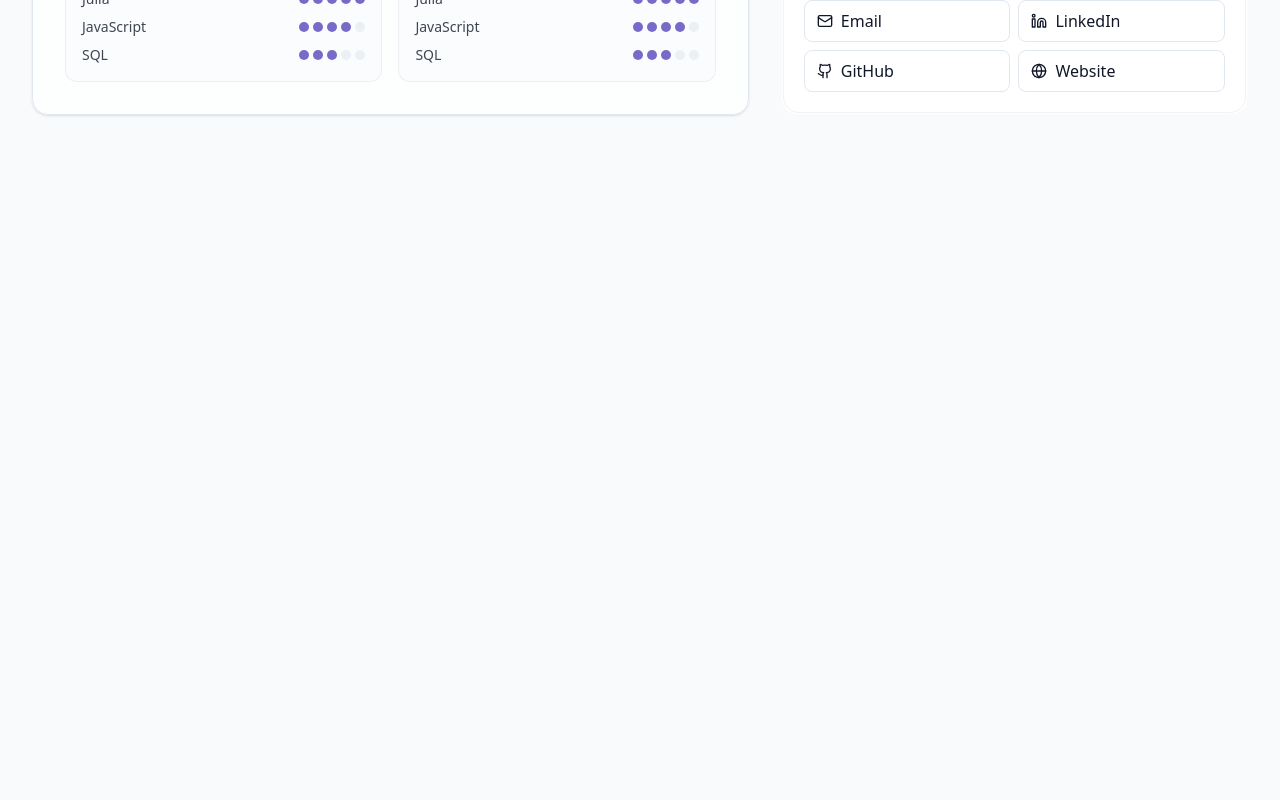
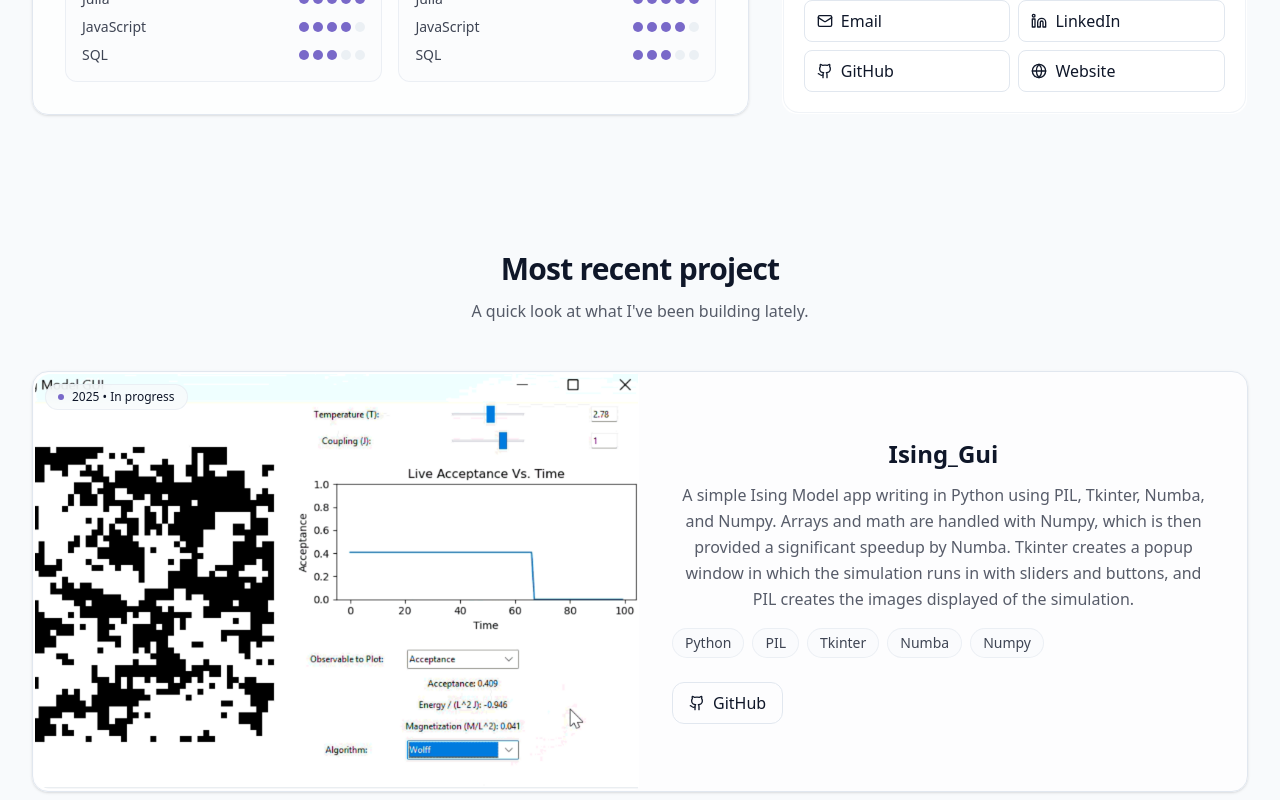
Before and after one commit to swestastic/kylePortfolio, a React (Vite) app in the folder kylePortfolio/: page /#/ in a window 1280 px wide. Shown: the part 1075-1875 px from the top of the page. Before the commit the page ends 1302 px from the top, so only its background shows below. Built offline with nearby package versions, Linux system fonts and the light colour scheme.

Commit message:
add mywork section styling

```diff
--- a/kylePortfolio/src/components/MyWork.jsx
+++ b/kylePortfolio/src/components/MyWork.jsx
@@ -0,0 +1,98 @@
+import { Github, ExternalLink } from "lucide-react";
+import { cn } from "../lib/utils";
+import screenshot from "../assets/ProjectPic.png";
+
+const featuredProject = {
+  title: "Ising_Gui",
+  period: "2025 • In progress",
+  description:
+    "A simple Ising Model app writing in Python using PIL, Tkinter, Numba, and Numpy. Arrays and math are handled with Numpy, which is then provided a significant speedup by Numba. Tkinter creates a popup window in which the simulation runs in with sliders and buttons, and PIL creates the images displayed of the simulation.",
+  tags: ["Python", "PIL", "Tkinter", "Numba", "Numpy"],
+  demoUrl: "#",
+  githubUrl: "https://github.com/swestastic/edify",
+};
+
+export default function MyWorkSection() {
+  const p = featuredProject;
+
+  return (
+    <section id="projects" className={cn("relative py-2 md:py-2 bg-background text-foreground")}>
+      <div className="container">
+        {/* Header */}
+        <div className="mx-auto max-w-3xl text-center mb-10 md:mb-12 animate-[var(--animate-fade-in)]">
+          {/* <div className="inline-flex items-center gap-2 rounded-full border border-border/60 px-3 py-1 text-xs md:text-sm text-foreground/70">
+            <span className="size-1.5 rounded-full bg-primary/70" />
+            My Work
+          </div> */}
+          <h2 className="mt-4 text-2xl md:text-3xl font-bold tracking-tight">Most recent project</h2>
+          <p className="mt-3 text-foreground/70">A quick look at what I've been building lately.</p>
+        </div>
+
+        {/* Featured card */}
+        <article className="rounded-2xl bg-card/70 border border-border shadow-sm overflow-hidden">
+          <div className="grid grid-cols-1 md:grid-cols-2">
+            {/* Image side */}
+            <div className="relative">
+              <div className="gradient-border p-[1px] h-full md:rounded-l-2xl">
+                <div className="h-full w-full bg-card/80 md:rounded-l-2xl overflow-hidden">
+                  <img
+                    src={screenshot}
+                    alt={`${p.title} screenshot`}
+                    loading="lazy"
+                    className="w-full h-full object-cover md:aspect-[16/11] transition-transform duration-300 hover:scale-[1.02]"
+                  />
+                </div>
+              </div>
+              <span className="absolute top-3 left-3 inline-flex items-center gap-2 rounded-full bg-background/80 backdrop-blur px-3 py-1 text-xs border border-border/60">
+                <span className="size-1.5 rounded-full bg-primary" />
+                {p.period}
+              </span>
+            </div>
+
+            {/* Content side */}
+            <div className="p-6 md:p-8 flex flex-col justify-center animate-[var(--animate-fade-in-delay-1)]">
+              <h3 className="text-xl md:text-2xl font-semibold">{p.title}</h3>
+              <p className="mt-3 text-foreground/70 leading-relaxed">{p.description}</p>
+
+              <div className="mt-4 flex flex-wrap gap-2">
+                {p.tags.map((t) => (
+                  <span
+                    key={t}
+                    className="text-xs md:text-sm rounded-full border border-border/60 bg-background/60 px-3 py-1 text-foreground/80"
+                  >
+                    {t}
+                  </span>
+                ))}
+              </div>
+
+              <div className="mt-6 flex flex-wrap gap-3">
+                {p.demoUrl && p.demoUrl !== "#" && (
+                  <a
+                    href={p.demoUrl}
+                    target="_blank"
+                    rel="noreferrer"
+                    className="inline-flex items-center gap-2 rounded-xl bg-primary text-primary-foreground px-4 py-2 transition-transform duration-200 hover:scale-[1.02]"
+                  >
+                    <ExternalLink className="size-4" />
+                    Live Demo
+                  </a>
+                )}
+                {p.githubUrl && (
+                  <a
+                    href={p.githubUrl}
+                    target="_blank"
+                    rel="noreferrer"
+                    className="inline-flex items-center gap-2 rounded-xl border border-border px-4 py-2 hover:bg-background/80"
+                  >
+                    <Github className="size-4" />
+                    GitHub
+                  </a>
+                )}
+              </div>
+            </div>
+          </div>
+        </article>
+      </div>
+    </section>
+  );
+}
--- a/kylePortfolio/src/pages/Home.jsx
+++ b/kylePortfolio/src/pages/Home.jsx
@@ -1,5 +1,6 @@
 import { About } from "../components/AboutSection";
 import { Footer } from "../components/Footer";
+import MyWorkSection from "../components/MyWork";
 
 import { Navbar } from "../components/Navbar";
 
@@ -8,6 +9,7 @@ export const Home = () => {
     <div>
         <Navbar />
        <About />
+       <MyWorkSection />
 
     </div>
     );
```
